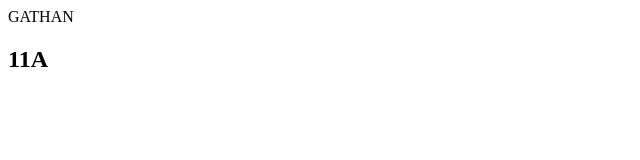
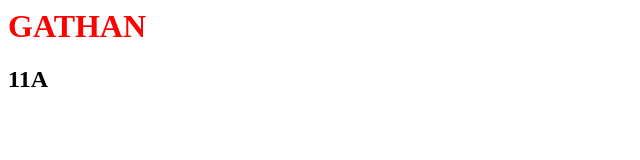
Before and after one commit to gathanarian/proyek_1, a plain HTML site: page index.html in a window 1280 px wide. Shown: the whole page, without its empty margins (0-640 px from the left). Drawn offline with Linux system fonts and the light colour scheme.

Commit message:
Update index.html

```diff
--- a/index.html
+++ b/index.html
@@ -2,7 +2,7 @@
 <style>
 h1 {color:red;} </style>
 <Body>
-<HI> GATHAN </HI>
+<H1> GATHAN </H1>
 <H2> 11A </H2>
 <script>
 alert ("selamat datang");
```
